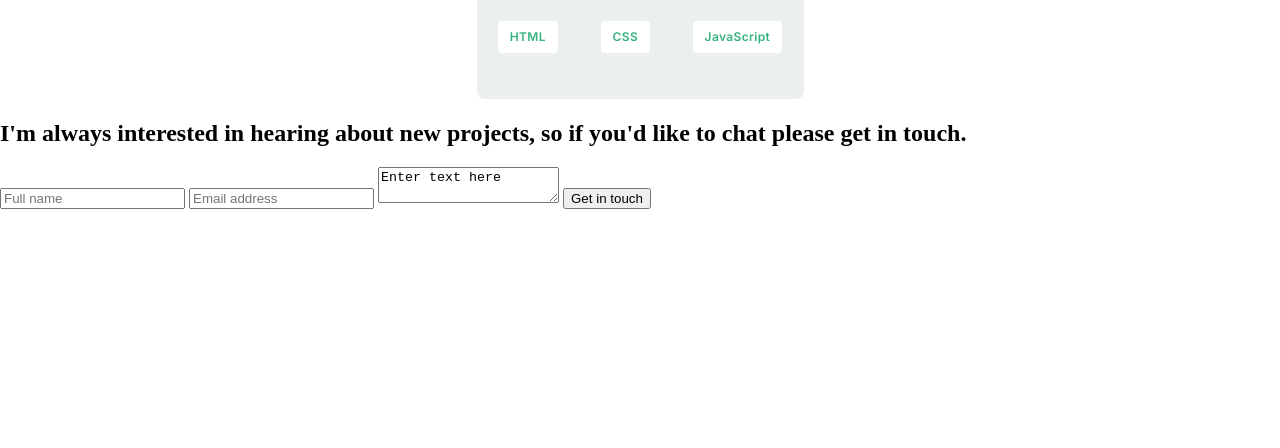
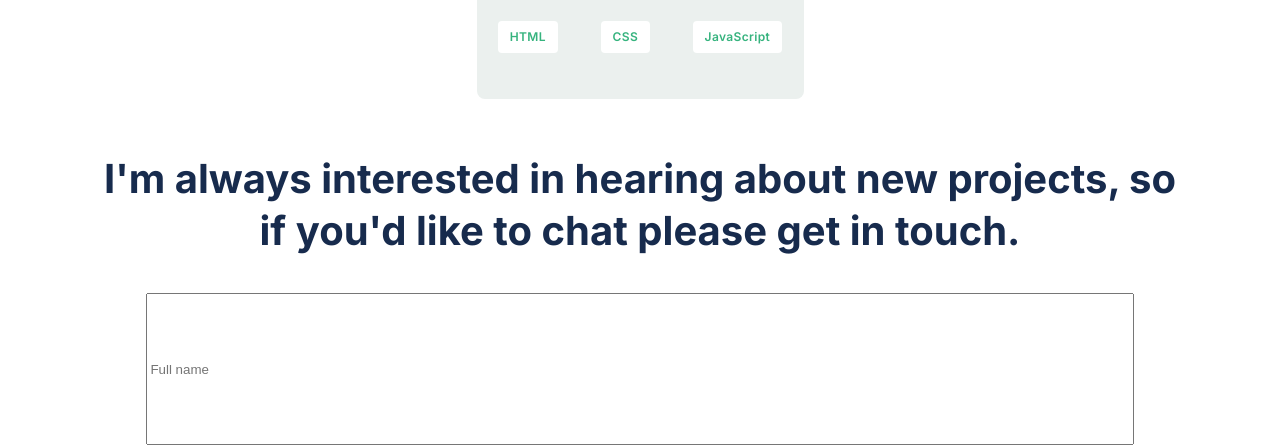
Before and after one commit to Alejandro-Bernal-M/Portfolio-setup-and-mobile-first, a plain HTML site: page index.html in a window 1280 px wide. Shown: the part 5430-5878 px from the top of the page. Drawn offline with Linux system fonts and the light colour scheme.

Commit message:
Changes in index and styles

```diff
--- a/index.html
+++ b/index.html
@@ -147,8 +147,8 @@
                 </div>
             </section>
             <section class="form-section">
-                 <form action="https://formspree.io/f/xlekdbyr" method="post">
-                    <h2>I'm always interested in hearing about new projects, so if you'd like to chat please get in touch.</h2>
+                 <form class="form" action="https://formspree.io/f/xlekdbyr" method="post">
+                    <h2 class="h2-form">I'm always interested in hearing about new projects, so if you'd like to chat please get in touch.</h2>
                     <input type="text" name="user-name" id="user-name" placeholder="Full name" required>
                     <input type="email" name="user-email" id="user-email" placeholder="Email address" required>
                     <textarea name="textarea" id="textarea" required>Enter text here</textarea>
--- a/styles.css
+++ b/styles.css
@@ -347,3 +347,40 @@ li {
   justify-content: space-around;
   text-align: center;
 }
+
+.form-section {
+  position: relative;
+  width: 100%;
+  height: 200vh;
+  display: flex;
+  flex-direction: column;
+  justify-content: center;
+  align-items: center;
+}
+
+.form {
+  display: flex;
+  flex-direction: column;
+  justify-content: center;
+  align-items: center;
+  width: 85%;
+  height: 100vh;
+  box-sizing: border-box;
+}
+
+.h2-form {
+  font-family: 'Inter', sans-serif;
+  font-style: normal;
+  font-weight: 700;
+  font-size: 40px;
+  line-height: 52px;
+  text-align: center;
+  color: #172B4D;
+}
+.form input,
+#textarea {
+  width: 90%;
+  padding: 0 auto;
+  margin: 3px;
+  flex: 1;
+}
```
